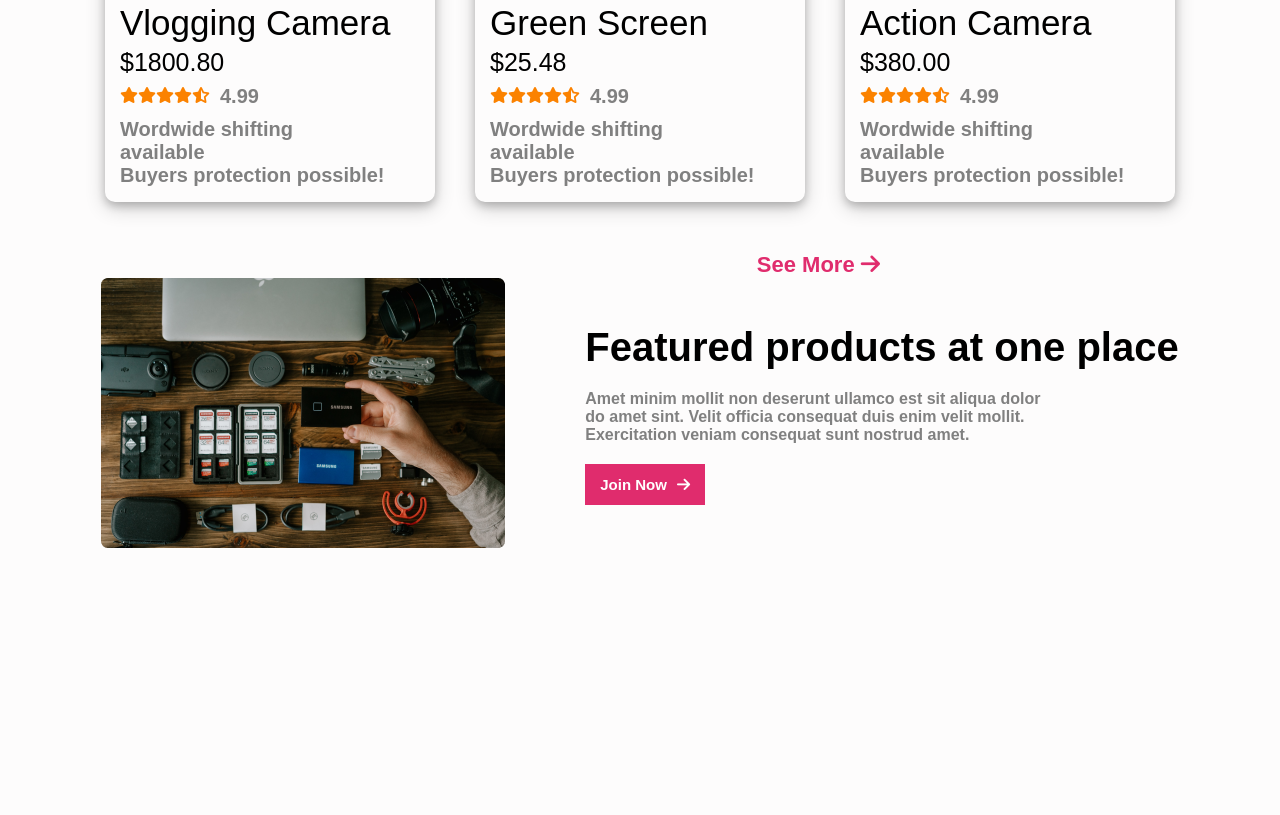
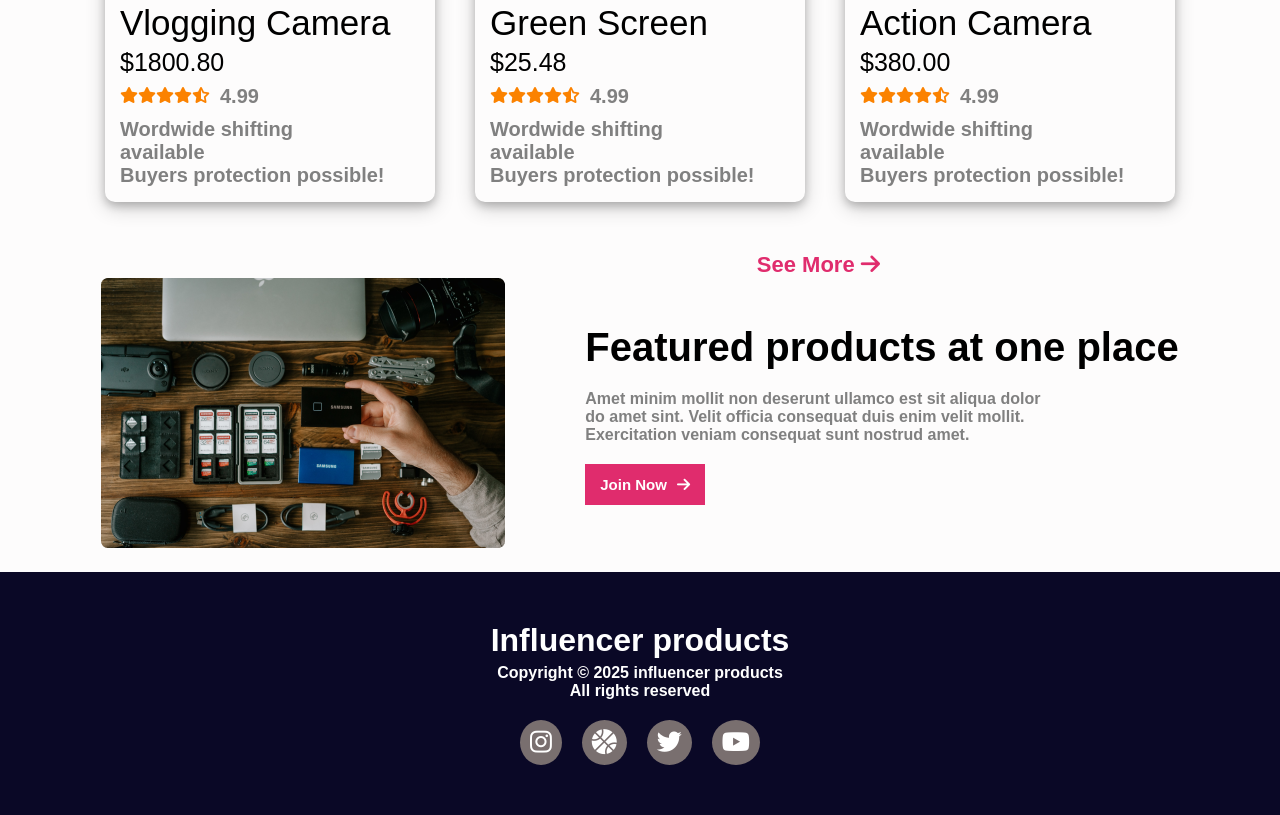
Before and after one commit to kazirauf/e-w-ml2, a plain HTML site: page index.html in a window 1280 px wide. Shown: the part 2165-2980 px from the top of the page. Before the commit the page ends 2717 px from the top, so only its background shows below. Drawn offline with Linux system fonts and the light colour scheme.

Commit message:
css design is done

```diff
--- a/index.html
+++ b/index.html
@@ -216,6 +216,20 @@
          </div>
         </div>
     </main>
+
+    <footer>
+        <div>
+            <h1>Influencer products</h1>
+        <p>Copyright © 2025  influencer products <br> All rights reserved</p>
+        <div class="footer-icon">
+            <i class="fa-brands fa-instagram"></i>
+            <i class="fa-solid fa-basketball"></i>
+            <i class="fa-brands fa-twitter"></i>
+            <i class="fa-brands fa-youtube"></i>
+        </div>
+
+        </div>
+    </footer>
     <script src="https://kit.fontawesome.com/9c46d17a98.js" crossorigin="anonymous"></script>
 </body>
 </html>
--- a/style.css
+++ b/style.css
@@ -186,3 +186,37 @@ nav{
     align-items: center;
     gap: 10px;
 }
+
+/* footer style */
+
+footer{
+    background-color: #0A0826;
+    display: flex;
+    justify-content: center;
+    padding: 50px;
+    margin-top: 20px;
+}
+
+footer h1{
+  color: white;
+}
+footer p{
+  color: white;
+  font-weight: bolder;
+  text-align: center;
+  font-size: 16px;
+  margin-top: 5px;
+}
+.footer-icon{
+    display: flex;
+    justify-content: center;
+    gap: 20px;
+    margin-top: 20px;
+}
+footer i{
+ color: white;
+ font-size: 25px;
+ background-color: #796f6f;
+ padding: 10px;
+ border-radius: 100%;
+}
```
